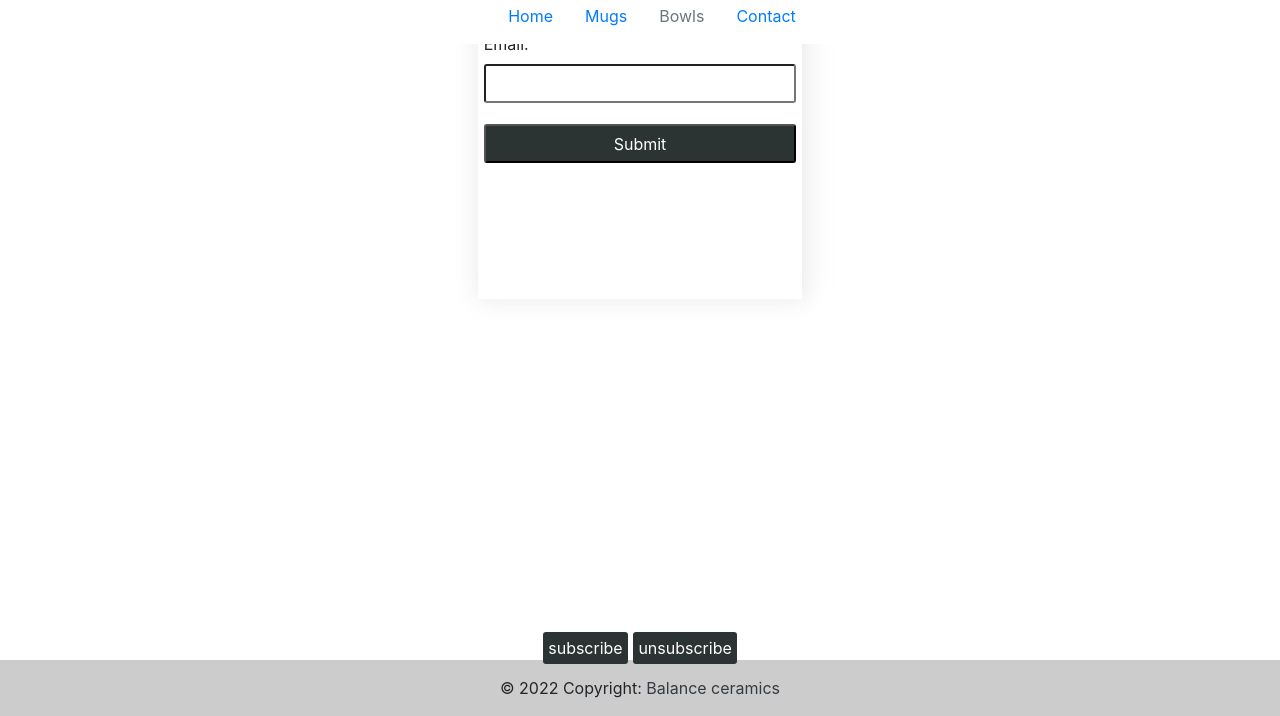
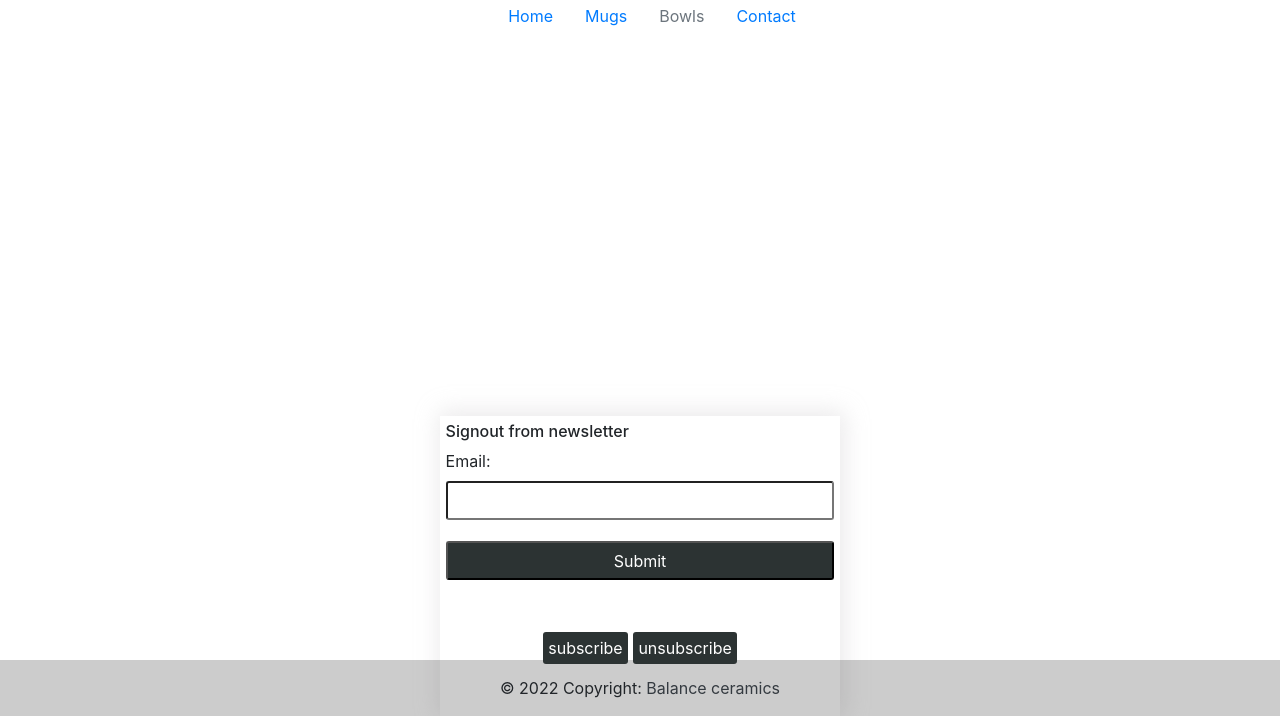
Before and after one commit to JJohnyy/balance-ceramics, a Django app: page /newsletters/newsletter_unsubscribe/ in a window 1280 px wide. Shown: the part 84-800 px from the top of the page. Run offline with Django 3.2, Linux system fonts and the light colour scheme; parts of the project's set-up code (start-up, migrations or seed data) failed here and were passed over; some libraries are stand-ins or nearby versions.

Commit message:
newsletter css

```diff
--- a/newsletters/templates/newsletters/newsletters_unsubscribe.html
+++ b/newsletters/templates/newsletters/newsletters_unsubscribe.html
@@ -21,7 +21,7 @@
 
 {% block content %}
 
-<div class="d-flex">
+<div class="fixed-bottom">
     <div class="news-wrapper">
         <h3 class="h6">Signout from newsletter</h3>
         <form class="news-form" method="POST">
```
